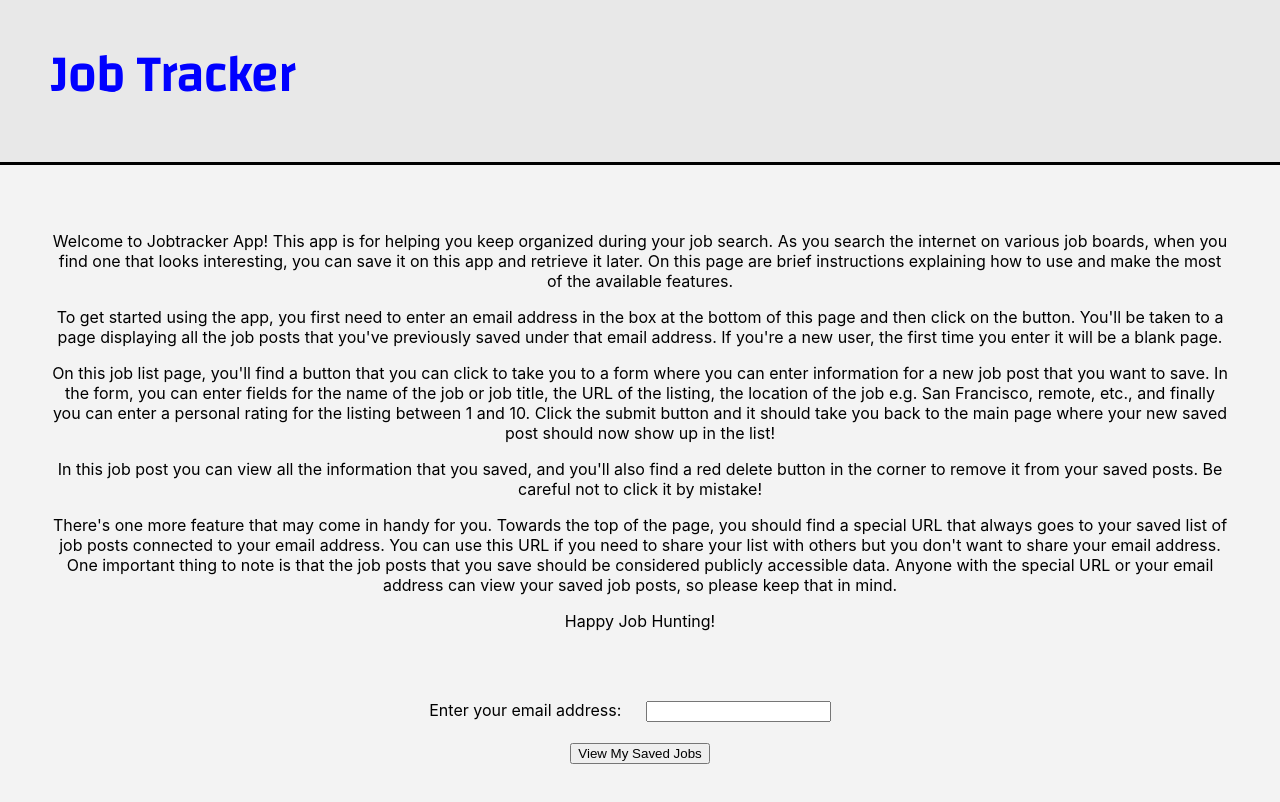
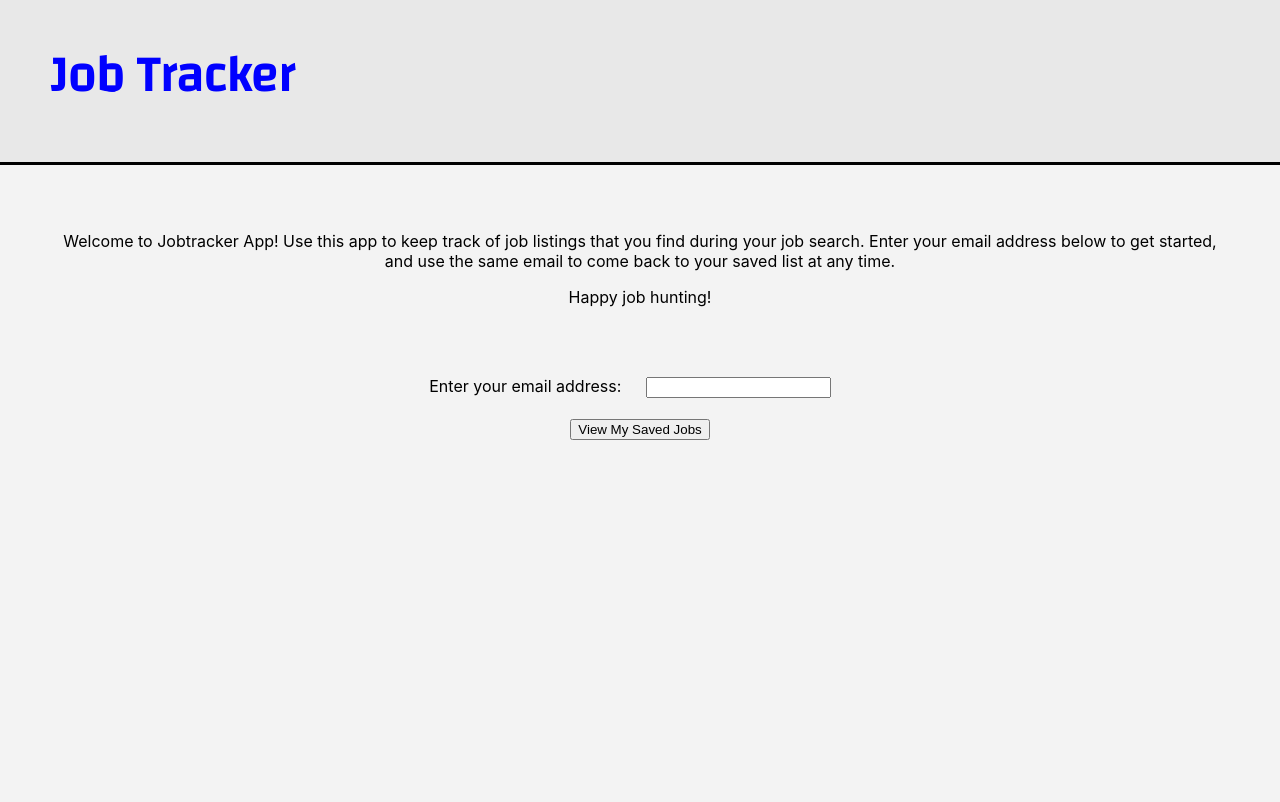
Before and after one commit to nguyen715/jobtracker-client2, a React (Create React App) app: page / in a window 1280 px wide. Shown: the top 802 px of the page. Built offline with nearby package versions, Linux system fonts and the light colour scheme.

Commit message:
changed landing page copy

```diff
--- a/src/components/Welcome/Welcome.js
+++ b/src/components/Welcome/Welcome.js
@@ -48,17 +48,9 @@ export default function Welcome() {
       {renderRedirect()}
 
       <div className="welcome">
-        <p>Welcome to Jobtracker App! This app is for helping you keep organized during your job search. As you search the internet on various job boards, when you find one that looks interesting, you can save it on this app and retrieve it later. On this page are brief instructions explaining how to use and make the most of the available features.</p>
+        <p>Welcome to Jobtracker App! Use this app to keep track of job listings that you find during your job search. Enter your email address below to get started, and use the same email to come back to your saved list at any time.</p>
 
-        <p>To get started using the app, you first need to enter an email address in the box at the bottom of this page and then click on the button. You'll be taken to a page displaying all the job posts that you've previously saved under that email address. If you're a new user, the first time you enter it will be a blank page.</p>
-
-        <p>On this job list page, you'll find a button that you can click to take you to a form where you can enter information for a new job post that you want to save. In the form, you can enter fields for the name of the job or job title, the URL of the listing, the location of the job e.g. San Francisco, remote, etc., and finally you can enter a personal rating for the listing between 1 and 10. Click the submit button and it should take you back to the main page where your new saved post should now show up in the list!</p>
-
-        <p>In this job post you can view all the information that you saved, and you'll also find a red delete button in the corner to remove it from your saved posts. Be careful not to click it by mistake!</p>
-
-        <p>There's one more feature that may come in handy for you. Towards the top of the page, you should find a special URL that always goes to your saved list of job posts connected to your email address. You can use this URL if you need to share your list with others but you don't want to share your email address. One important thing to note is that the job posts that you save should be considered publicly accessible data. Anyone with the special URL or your email address can view your saved job posts, so please keep that in mind.</p>
-
-        <p>Happy Job Hunting!</p>
+        <p>Happy job hunting!</p>
 
         <form action="" onSubmit={handleSubmitClick}>
           <label htmlFor="email">Enter your email address: </label>
```
